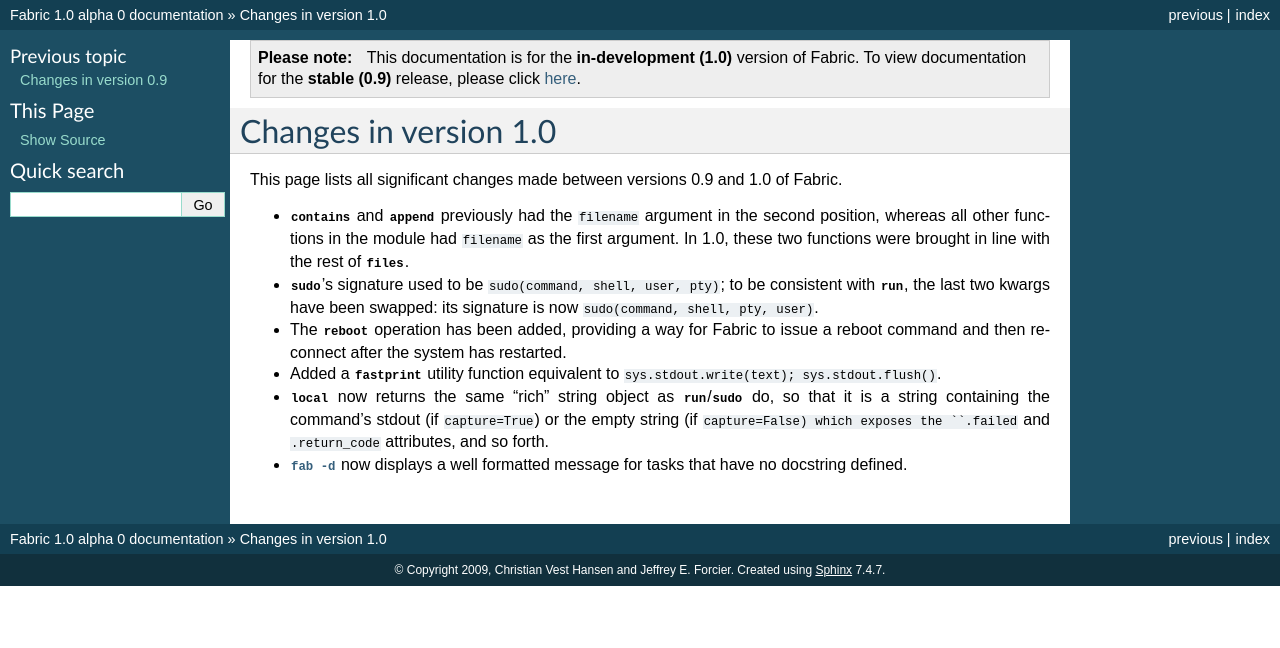
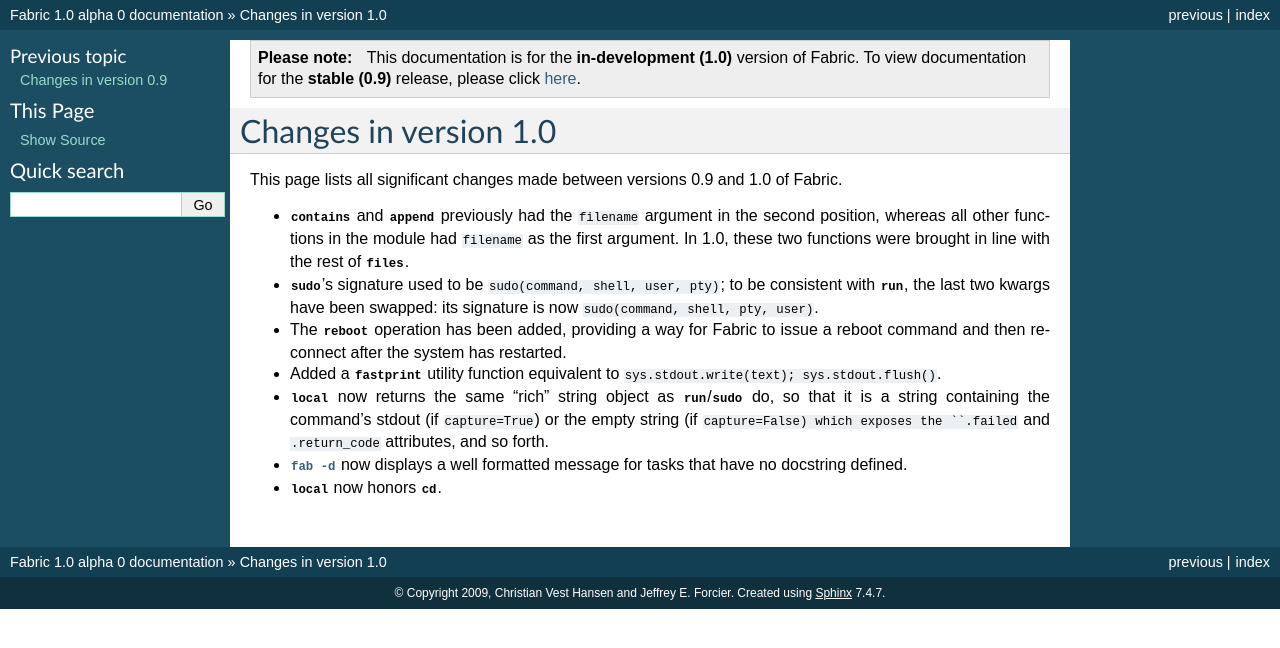
Before and after one commit to fabric/fabric, a Sphinx documentation site: the page built from docs/changes/1.0.rst, in a window 1280 px wide. Shown: the top 648 px of the page. Built offline with Sphinx 7.4.7, drawn with Linux system fonts in a browser that asks for light colours.

Commit message:
Re #94, add changelog for commit:dc65d87.

```diff
--- a/docs/changes/1.0.rst
+++ b/docs/changes/1.0.rst
@@ -25,3 +25,4 @@
   and ``.return_code`` attributes, and so forth.
 * :option:`fab -d <-d>` now displays a well formatted message for tasks that
   have no docstring defined.
+* `~fabric.operations.local` now honors `~fabric.context_managers.cd`.
```
